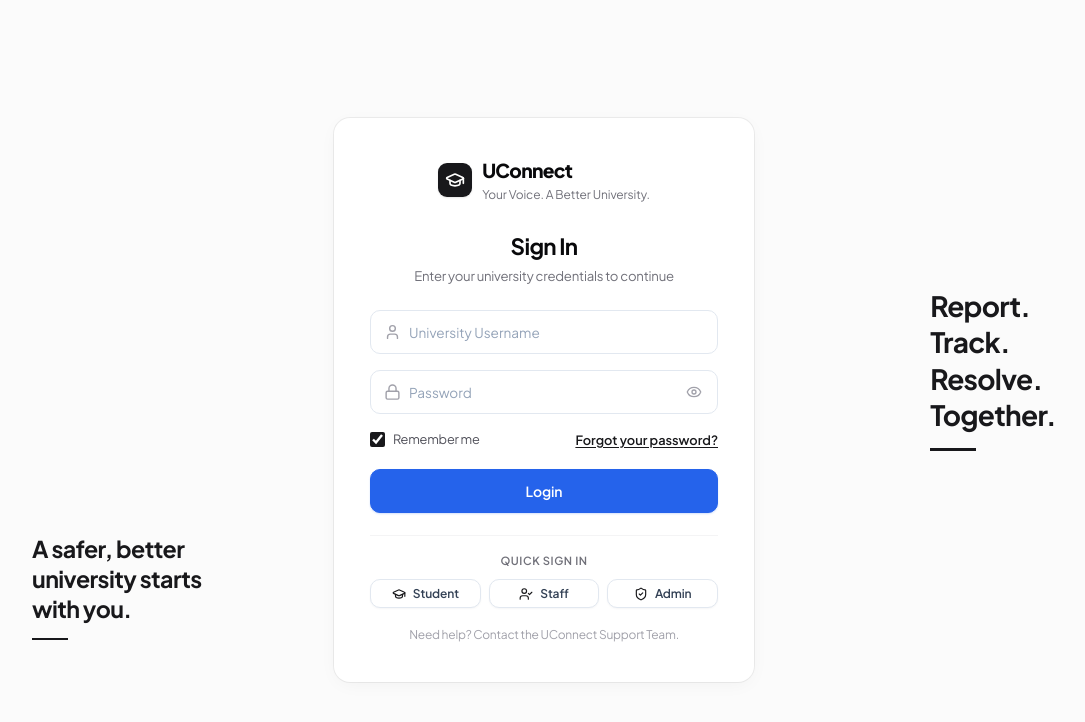
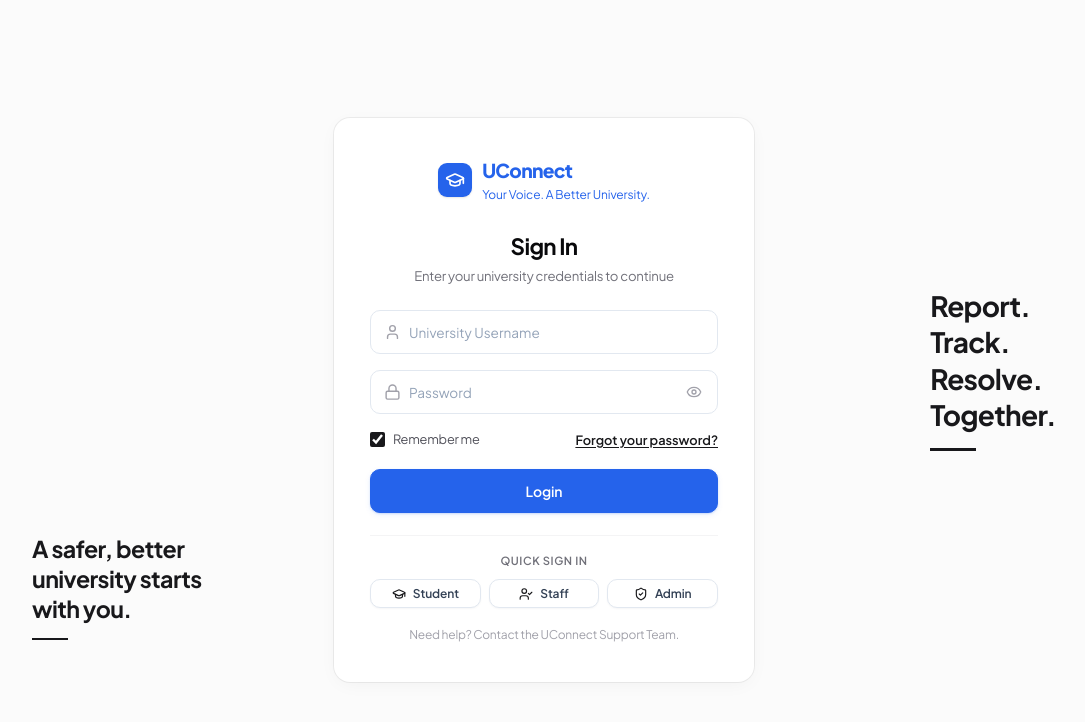
Before and after one commit to Moon9t/U-Connect, a React (Vite) app in the folder frontend/: page / in a window 1280 px wide. Shown: the top 722 px of the page, without its empty margins (96-1181 px from the left). Built offline with nearby package versions, Linux system fonts and the light colour scheme.

Commit message:
Refactor: polish frontend design system and navbar

```diff
--- a/frontend/src/components/common/Logo.tsx
+++ b/frontend/src/components/common/Logo.tsx
@@ -16,7 +16,7 @@ export const Logo: React.FC<LogoProps> = ({ size = 'md', showTagline = false })
         style={{
           width: size === 'lg' ? '42px' : size === 'md' ? '34px' : '28px',
           height: size === 'lg' ? '42px' : size === 'md' ? '34px' : '28px',
-          backgroundColor: '#18181b',
+          backgroundColor: '#2563eb',
           color: '#ffffff',
           borderRadius: '9px',
           display: 'flex',
@@ -33,7 +33,7 @@ export const Logo: React.FC<LogoProps> = ({ size = 'md', showTagline = false })
           style={{
             fontSize: textSize,
             fontWeight: 800,
-            color: '#09090b',
+            color: '#2563eb',
             letterSpacing: '-0.035em',
             display: 'flex',
             alignItems: 'baseline',
@@ -45,7 +45,7 @@ export const Logo: React.FC<LogoProps> = ({ size = 'md', showTagline = false })
           <div
             style={{
               fontSize: '0.75rem',
-              color: '#71717a',
+              color: '#2563eb',
               fontWeight: 400,
               marginTop: '1px',
               letterSpacing: '-0.01em',
--- a/frontend/src/components/layout/Navbar.tsx
+++ b/frontend/src/components/layout/Navbar.tsx
@@ -119,7 +119,8 @@ export const Navbar: React.FC<NavbarProps> = ({
       style={{
         height: '72px',
         backgroundColor: '#ffffff',
-        borderBottom: '1px solid var(--neutral-200)',
+        borderBottom: '1px solid var(--border-subtle)',
+        boxShadow: '0 1px 3px rgba(15, 23, 42, 0.04)',
         display: 'flex',
         alignItems: 'center',
         justifyContent: 'space-between',
@@ -202,7 +203,7 @@ export const Navbar: React.FC<NavbarProps> = ({
             }}
             aria-label="Notifications"
           >
-            <Bell size={20} color="#475569" />
+            <Bell size={20} color= 'var(--neutral-600)' />
 
             {unreadCount > 0 && (
               <span
@@ -257,7 +258,7 @@ export const Navbar: React.FC<NavbarProps> = ({
                 <div
                   style={{
                     fontWeight: 700,
-                    color: '#1e293b',
+                    color: 'var(--neutral-800)',
                   }}
                 >
                   Notifications
@@ -289,7 +290,7 @@ export const Navbar: React.FC<NavbarProps> = ({
                   <div
                     style={{
                       padding: '18px 16px',
-                      color: '#64748b',
+                      color: 'var(--neutral-500)',
                       fontSize: '0.8rem',
                     }}
                   >
--- a/frontend/src/index.css
+++ b/frontend/src/index.css
@@ -14,8 +14,8 @@
   --neutral-600: #475569;
   --neutral-700: #334155;
   --neutral-800: #1e293b;
-  --neutral-900: #1e3a8a;
-  --neutral-950: #172554;
+  --neutral-900: #0f172a;
+  --neutral-950: #020617;
 
   /* Primary Blue */
   --accent-primary: #2563eb;
@@ -31,7 +31,7 @@
   --sidebar-border: rgba(255, 255, 255, 0.12);
 
   /* Backgrounds */
-  --bg-app: #f8fafc;
+  --bg-app: #f5f8fc;
   --bg-card: #ffffff;
   --border-color: rgba(30, 58, 138, 0.10);
   --border-subtle: rgba(30, 58, 138, 0.06);
@@ -144,13 +144,16 @@ a {
 .card {
   background: var(--bg-card);
   border: 1px solid var(--border-color);
-  border-radius: 14px;
+  border-radius: 16px;
   box-shadow: var(--shadow-card);
-  transition: all 0.2s cubic-bezier(0.16, 1, 0.3, 1);
+  transition:
+    transform 0.2s cubic-bezier(0.16, 1, 0.3, 1),
+    box-shadow 0.2s ease,
+    border-color 0.2s ease;
 }
 
 .card:hover {
-  border-color: rgba(30, 58, 138, 0.18);
+  border-color: rgba(37, 99, 235, 0.18);
 }
 
 .card-interactive {
@@ -163,7 +166,7 @@ a {
 .card-interactive:hover {
   transform: translateY(-2px);
   box-shadow: var(--shadow-card-hover);
-  border-color: rgba(30, 58, 138, 0.2);
+  border-color: rgba(37, 99, 235, 0.2);
 }
 
 /* Buttons */
@@ -180,11 +183,18 @@ a {
   letter-spacing: -0.01em;
 }
 
+.btn:focus-visible {
+  outline: 2px solid var(--accent-primary);
+  outline-offset: 2px;
+}
+
 .btn-primary {
   background-color: var(--accent-primary);
   color: #ffffff;
   border: 1px solid var(--accent-primary);
-  box-shadow: 0 1px 2px rgba(37, 99, 235, 0.2);
+  box-shadow:
+    0 1px 2px rgba(37, 99, 235, 0.2),
+    0 2px 6px rgba(37, 99, 235, 0.08);
 }
 
 .btn-primary:hover {
@@ -470,3 +480,23 @@ a {
   background-color: #16a34a;
   animation: pulseSubtle 2.5s infinite;
 }
+
+@media (max-width: 900px) {
+  .page-container {
+    padding: 24px;
+  }
+}
+
+@media (max-width: 600px) {
+  .page-container {
+    padding: 20px 16px;
+  }
+
+  .page-title {
+    font-size: 1.3rem;
+  }
+
+  .page-subtitle {
+    font-size: 0.8rem;
+  }
+}
```
